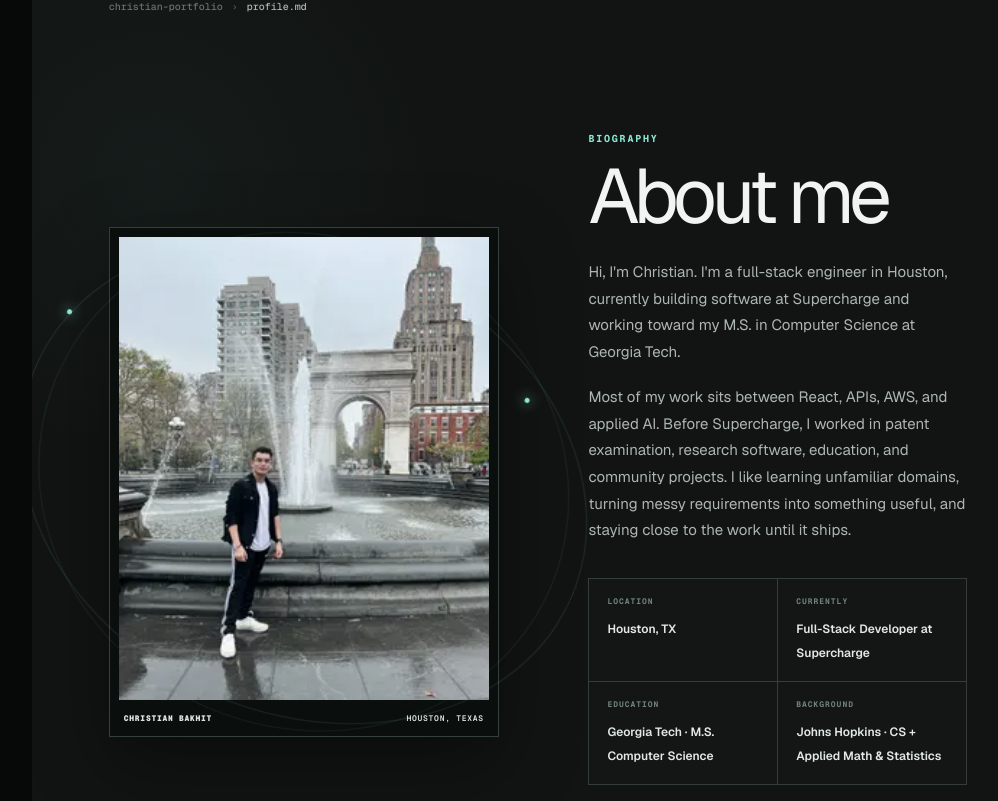
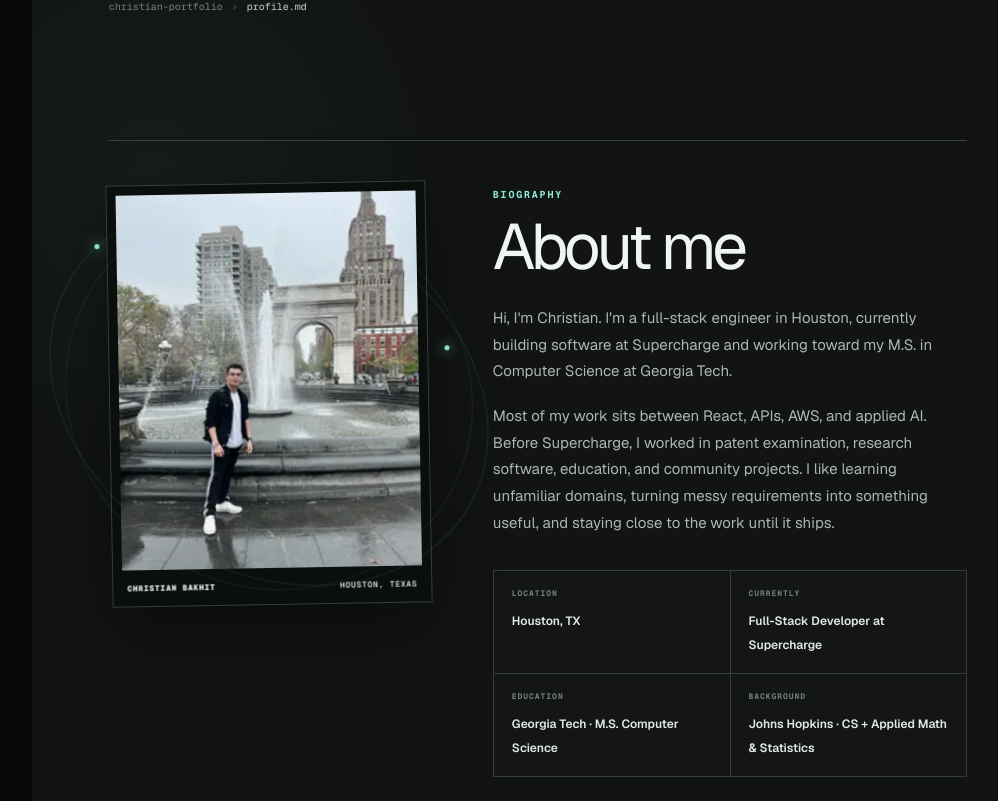
Before and after one commit to ChrisBakhit/christian-portfolio, a Next.js app: page / in a window 1280 px wide. Shown: the part 1059-1860 px from the top of the page, without its empty margins (236-1234 px from the left). Built offline with nearby package versions, Linux system fonts and the light colour scheme.

Commit message:
Restore profile layout and correct signal direction

```diff
--- a/app/navigation.css
+++ b/app/navigation.css
@@ -119,9 +119,9 @@ main.sidebarOpen { padding-left: 268px; }
 .contactSky { position:absolute; z-index:0; inset:0; pointer-events:none; }
 .contactSky span { position:absolute; width:4px; height:4px; border-radius:50%; background:#07100d; opacity:.22; }
 .contactSky span:nth-child(1){left:7%;top:21%;width:6px;height:6px}.contactSky span:nth-child(2){left:18%;top:72%;opacity:.14}.contactSky span:nth-child(3){left:34%;top:13%}.contactSky span:nth-child(4){left:52%;top:48%;width:7px;height:7px;opacity:.16}.contactSky span:nth-child(5){left:67%;top:17%;opacity:.28}.contactSky span:nth-child(6){left:79%;top:62%;width:6px;height:6px}.contactSky span:nth-child(7){left:91%;top:28%;opacity:.15}.contactSky span:nth-child(8){left:43%;top:82%}
-.contactSignalArt { position:absolute!important; z-index:1!important; right:5%; top:9%; width:390px; height:280px; color:#07100d; pointer-events:none; opacity:.32; transform:scaleX(-1); }
+.contactSignalArt { position:absolute!important; z-index:1!important; right:5%; top:9%; width:390px; height:280px; color:#07100d; pointer-events:none; opacity:.32; }
 .signalStar { position:absolute; right:15px; top:9px; font-size:34px; line-height:1; text-shadow:0 0 18px rgba(7,16,13,.32); animation:signalStarPulse 3.5s ease-in-out infinite; }
-.signalWaves { position:absolute; right:38px; top:42px; width:210px; height:180px; transform:rotate(-34deg); }
+.signalWaves { position:absolute; right:38px; top:42px; width:210px; height:180px; transform:rotate(-34deg) scaleX(-1); transform-origin:center; }
 .signalWaves i { position:absolute; left:0; bottom:0; width:70px; height:70px; border:3px solid transparent; border-top-color:#07100d; border-radius:50%; opacity:0; animation:contactBroadcast 3.6s ease-out infinite; }
 .signalWaves i:nth-child(2) { animation-delay:1.2s; }.signalWaves i:nth-child(3) { animation-delay:2.4s; }
 .signalDish { position:absolute; left:20px; bottom:16px; width:145px; height:72px; overflow:hidden; border-bottom:9px solid #07100d; border-radius:0 0 100px 100px; transform:rotate(20deg); animation:dishFloat 5s ease-in-out infinite; }
@@ -145,18 +145,18 @@ main.sidebarOpen { padding-left: 268px; }
 .profileConstellation i:nth-of-type(1){left:9%;top:59%;width:105px;transform:rotate(-48deg)}.profileConstellation i:nth-of-type(2){left:30%;top:24%;width:96px;transform:rotate(35deg)}.profileConstellation i:nth-of-type(3){left:54%;top:46%;width:132px;transform:rotate(-30deg)}
 .profileDocument { max-width:900px; }
 .profileRoute { max-width:1160px; margin:auto; }
-.profileBio { position:relative; z-index:2; display:grid; grid-template-columns:minmax(270px,390px) minmax(0,1fr); gap:clamp(48px,7vw,110px); align-items:center; max-width:1120px; margin:36px auto 0; }
-.profilePhoto { position:relative; margin:0; padding:9px; border:1px solid #35403c; background:#0a0e0c; box-shadow:0 28px 70px rgba(0,0,0,.35); }
+.profileBio { position:relative; z-index:2; display:grid; grid-template-columns:minmax(260px,320px) minmax(0,1fr); gap:clamp(46px,5vw,72px); align-items:start; max-width:1080px; margin:44px auto 0; padding-top:42px; border-top:1px solid #35403c; }
+.profilePhoto { position:relative; width:100%; margin:0; padding:9px; border:1px solid #35403c; background:#0a0e0c; box-shadow:0 28px 70px rgba(0,0,0,.35); transform:rotate(-1deg); }
 .profilePhoto img { position:relative; z-index:1; display:block; width:100%; aspect-ratio:4/5; object-fit:cover; filter:saturate(.78); transition:filter .45s ease; }
 .profilePhoto:hover img { filter:saturate(1); }
 .profilePhoto figcaption { position:relative; z-index:2; display:flex; justify-content:space-between; gap:12px; padding:13px 5px 4px; color:#dbe2df; font:600 8px var(--font-mono); text-transform:uppercase; letter-spacing:.09em; }
-.profilePhotoOrbit { position:absolute; z-index:0; inset:-38px; border:1px solid rgba(139,233,211,.12); border-radius:50%; transform:rotate(-18deg); animation:profileOrbit 18s linear infinite; }
+.profilePhotoOrbit { position:absolute; z-index:0; inset:-20px; border:1px solid rgba(139,233,211,.11); border-radius:50%; transform:rotate(-12deg); animation:profileOrbit 18s linear infinite; }
 .profilePhotoOrbit:before { content:""; position:absolute; inset:22px -15px; border:1px solid rgba(139,233,211,.08); border-radius:50%; }
 .profilePhotoOrbit i { position:absolute; width:5px; height:5px; border-radius:50%; background:var(--teal); box-shadow:0 0 12px var(--teal); }
 .profilePhotoOrbit i:nth-child(1){left:14%;top:20%}.profilePhotoOrbit i:nth-child(2){right:8%;top:47%}.profilePhotoOrbit i:nth-child(3){left:36%;bottom:1%}
-.profileCopy { max-width:650px; }
+.profileCopy { max-width:680px; padding-top:5px; }
 .profileEyebrow { margin:0 0 17px!important; color:var(--teal)!important; font:650 10px var(--font-mono)!important; letter-spacing:.18em; }
-.profileCopy h2 { margin:0 0 28px; color:#f0f4f2; font-size:clamp(52px,6vw,82px); line-height:.9; letter-spacing:-.065em; }
+.profileCopy h2 { margin:0 0 28px; color:#f0f4f2; font-size:clamp(48px,5vw,70px); line-height:.92; letter-spacing:-.06em; }
 .profileCopy>p:not(.profileEyebrow) { margin:0 0 18px; color:#adb6b2; font-size:15px; line-height:1.78; }
 .profileFacts { display:grid; grid-template-columns:repeat(2,minmax(0,1fr)); margin-top:34px; border-top:1px solid #343d39; border-left:1px solid #343d39; }
 .profileFacts div { min-height:94px; padding:17px 18px; border-right:1px solid #343d39; border-bottom:1px solid #343d39; background:rgba(255,255,255,.012); }
@@ -400,7 +400,7 @@ main.sidebarOpen { padding-left: 268px; }
 }
 
 @media(max-width: 540px) {
-  .contactSignalArt { right:-92px; top:19%; width:300px; height:220px; opacity:.16; transform:scaleX(-1) scale(.82); transform-origin:center; }
+  .contactSignalArt { right:-92px; top:19%; width:300px; height:220px; opacity:.16; transform:scale(.82); transform-origin:center; }
   .profileWrap { width:min(100%,370px); }
   main.sidebarOpen { padding-left: 0; }
   .desktopMenus { padding-left: 4px; }
```
